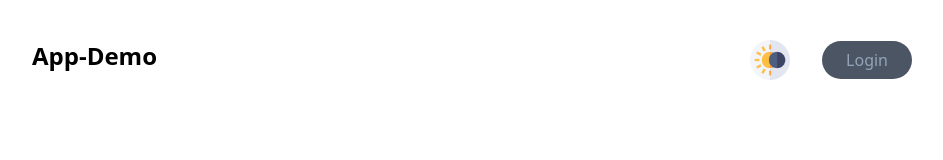
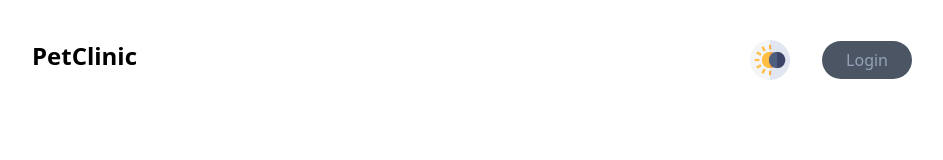
Before and after one commit to iveth-cocha/Examen-Veterinaria, a React (Vite) app in the folder Plantilla-front/: page / in a window 1280 px wide. Shown: the top 160 px of the page, without its empty margins (168-1111 px from the left). Built offline with nearby package versions, Linux system fonts and the light colour scheme.

Commit message:
Update LandinPage.jsx

```diff
--- a/Plantilla-front/src/paginas/LandinPage.jsx
+++ b/Plantilla-front/src/paginas/LandinPage.jsx
@@ -24,7 +24,7 @@
             <main className='bg-white px-10 md:px-20 lg:px-40 dark:bg-gray-800'>
                 <section>
                     <nav className='p-10 mb-12 flex justify-between'>
-                        <h1 className='text-2xl font-bold dark:text-white'>App-Demo</h1>
+                        <h1 className='text-2xl font-bold dark:text-white'>PetClinic</h1>
                         <ul className='flex items-center'>
                             <li><img onClick={()=>setdarkMode(!darkMode)} className='cursor-pointer' src={logoDarkMode} alt="logo" width={40} height={40}/></li>
                             <li><Link to="/login" className='bg-gray-600 text-slate-400 px-6 py-2 rounded-full ml-8 hover:bg-gray-900 hover:text-white' href="#">Login</Link></li>
```
